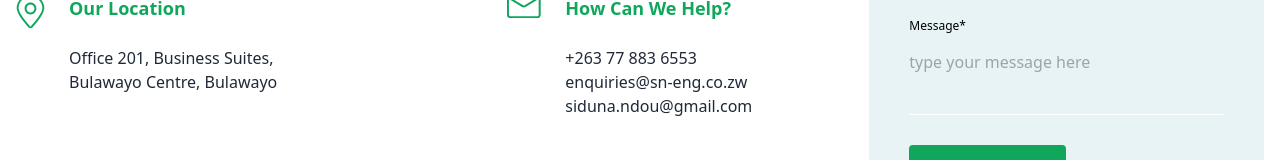
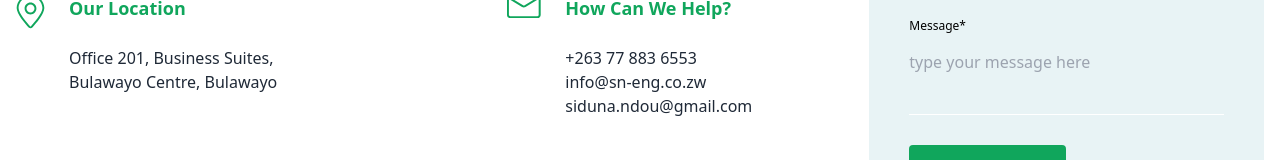
Before and after one commit to sn-eng/website, a React (Create React App) app: page /#/contact in a window 1280 px wide. Shown: the part 569-729 px from the top of the page. Built offline with nearby package versions, Linux system fonts and the light colour scheme; no server answers.

Commit message:
change email

```diff
--- a/src/content/contact/index.tsx
+++ b/src/content/contact/index.tsx
@@ -100,7 +100,7 @@ const Contact = () => {
                                             +263 77 883 6553
                                         </p>
                                         <p className='text-base text-body-color text-white lg:text-gray-800'>
-                                            enquiries@sn-eng.co.zw
+                                            info@sn-eng.co.zw
                                         </p>
                                         <p className='text-base text-body-color text-white lg:text-gray-800'>
                                             siduna.ndou@gmail.com
```
